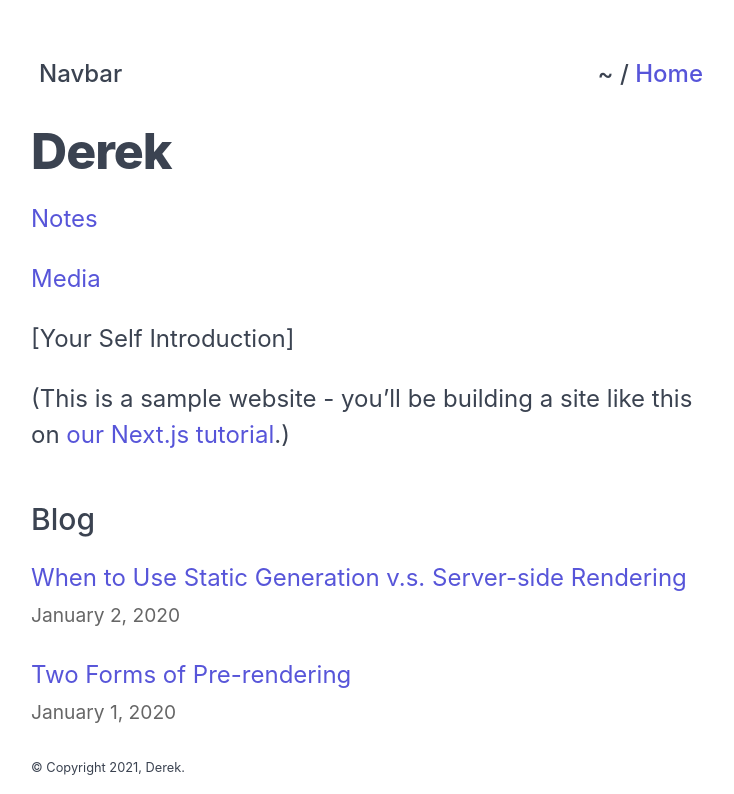
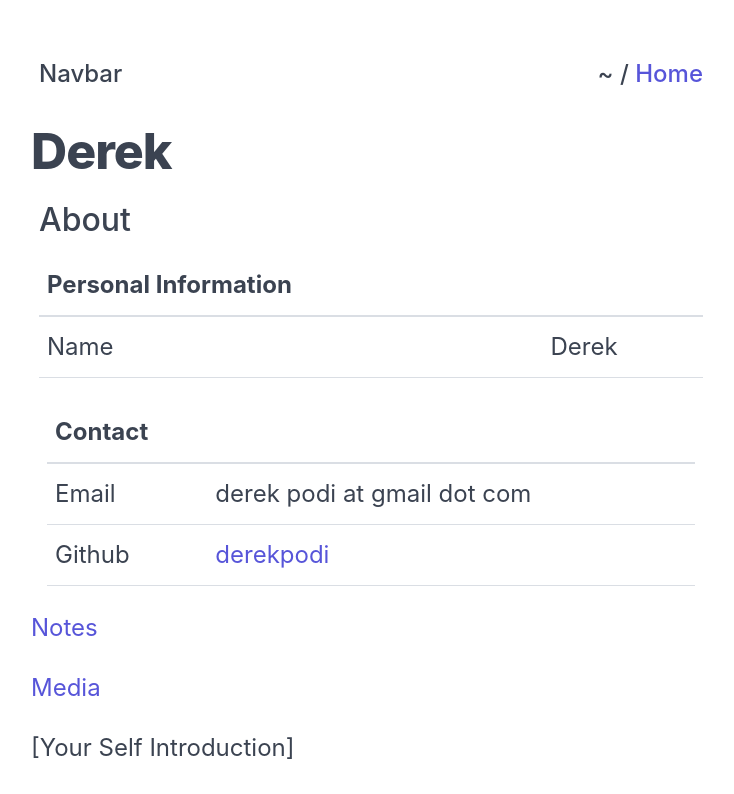
Before and after one commit to derekpodi/derekpodi.com, a Next.js app: page / in a window 1280 px wide. Shown: the top 794 px of the page, without its empty margins (269-1003 px from the left). Built offline with nearby package versions, Linux system fonts and the light colour scheme.

Commit message:
add tables to home page index

```diff
--- a/pages/index.js
+++ b/pages/index.js
@@ -23,6 +23,54 @@ export default function Home({ allPostsData }) {
       </Head>
 
       <section className={utilStyles.headingMd}>
+        <div className="container">
+          <h2>About</h2>
+          <div className="columns">
+            <div className="column">
+              <table className="table">
+                <thead>
+                  <tr>
+                    <th>Personal Information</th>
+                    <th></th>
+                  </tr>
+                </thead>
+                <tbody>
+                  <tr>
+                    <td>Name</td>
+                    <td>Derek</td>
+                  </tr>
+                </tbody>
+              </table>
+            </div>
+          </div>
+          <p></p>
+          <div className="column">
+            <table className="table">
+                <thead>
+                  <tr>
+                    <th>Contact</th>
+                    <th></th>
+                  </tr>
+                </thead>
+                <tbody>
+                  <tr>
+                    <td>Email</td>
+                    <td>derek podi at gmail dot com</td>
+                  </tr>
+                  <tr>
+                    <td>Github</td>
+                    <td>
+                      <Link href="https://github.com/derekpodi">
+                        <a>derekpodi</a>
+                      </Link>
+                    </td>
+                  </tr>
+                </tbody>
+              </table>
+          </div>
+        </div>
+
+        <p></p>
         <div>
           <Link href={`/notes`}>
             <a>Notes</a>
```
